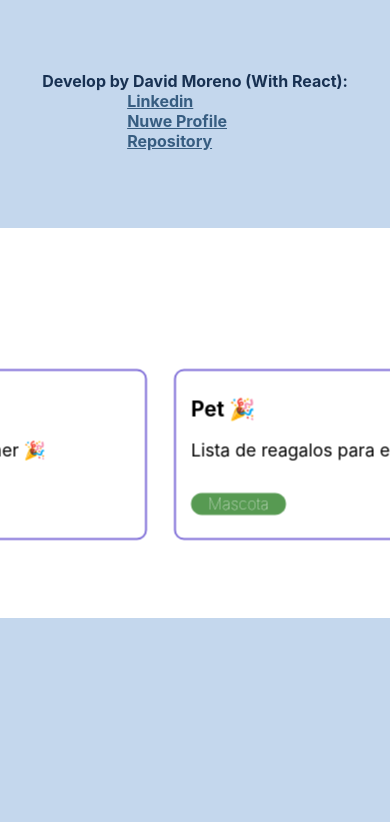
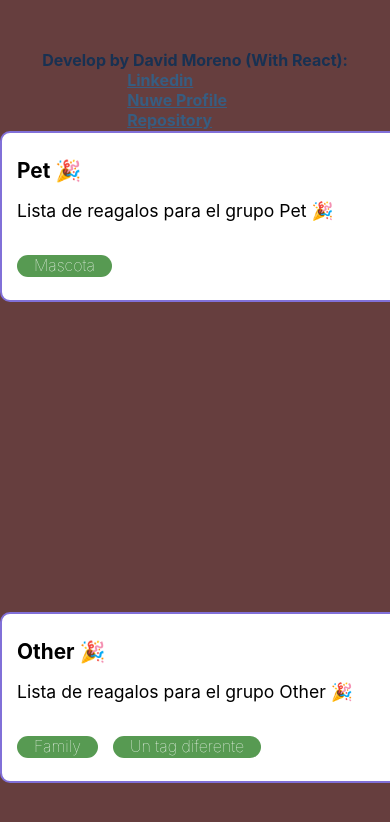
Before and after one commit to CesarDavidMorenR/gift-list-nuwe, a React (Create React App) app: page / in a window 390 px wide. Shown: the top 822 px of the page. Built offline with nearby package versions, Linux system fonts and the light colour scheme.

Commit message:
Making responsive list mode for mobile and desktop

```diff
--- a/src/App.css
+++ b/src/App.css
@@ -20,7 +20,7 @@
 
 .sign{
   position: absolute;
-  top: 55px;
+  top: 1%;
   font-weight: bold;
   color: #183152;
   z-index: 2;
@@ -34,6 +34,7 @@
 .link_socials:hover{
   color:#815b37;
 }
+
 
 .overflowx{
   width: 500px;
@@ -113,3 +114,51 @@
 
 
 }
+
+@media screen and (max-width: 1024px) {
+
+
+.sign{
+  position: absolute;
+  top: 4%;
+}
+
+.link_socials{
+  color: #375D81;
+  margin-left: 85px;
+}
+
+.overflowx{
+
+  width: 500px;
+  height: 900px;
+  background-color: rgb(102, 62, 62);
+  margin: 0 auto;
+  overflow-y: auto;
+  overflow-x: hidden;
+  transform: rotate(0deg);
+  padding-top: 57px;
+  display: flex;
+  /* flex-direction: column; */
+
+}
+
+
+.cardsContainer {
+  background-color: white;
+  display:block;
+  margin-top: 130px;
+  margin-bottom: 180px;
+  /* margin-left: -17px; */
+  margin-right: 44px;
+  min-width: 450px;
+  min-height: 167px;
+  border: 2px solid #8170D8;
+  border-radius: 10px;
+  transform: rotate(0deg);
+  /* transform-origin: top; */
+
+}
+
+
+}
```
